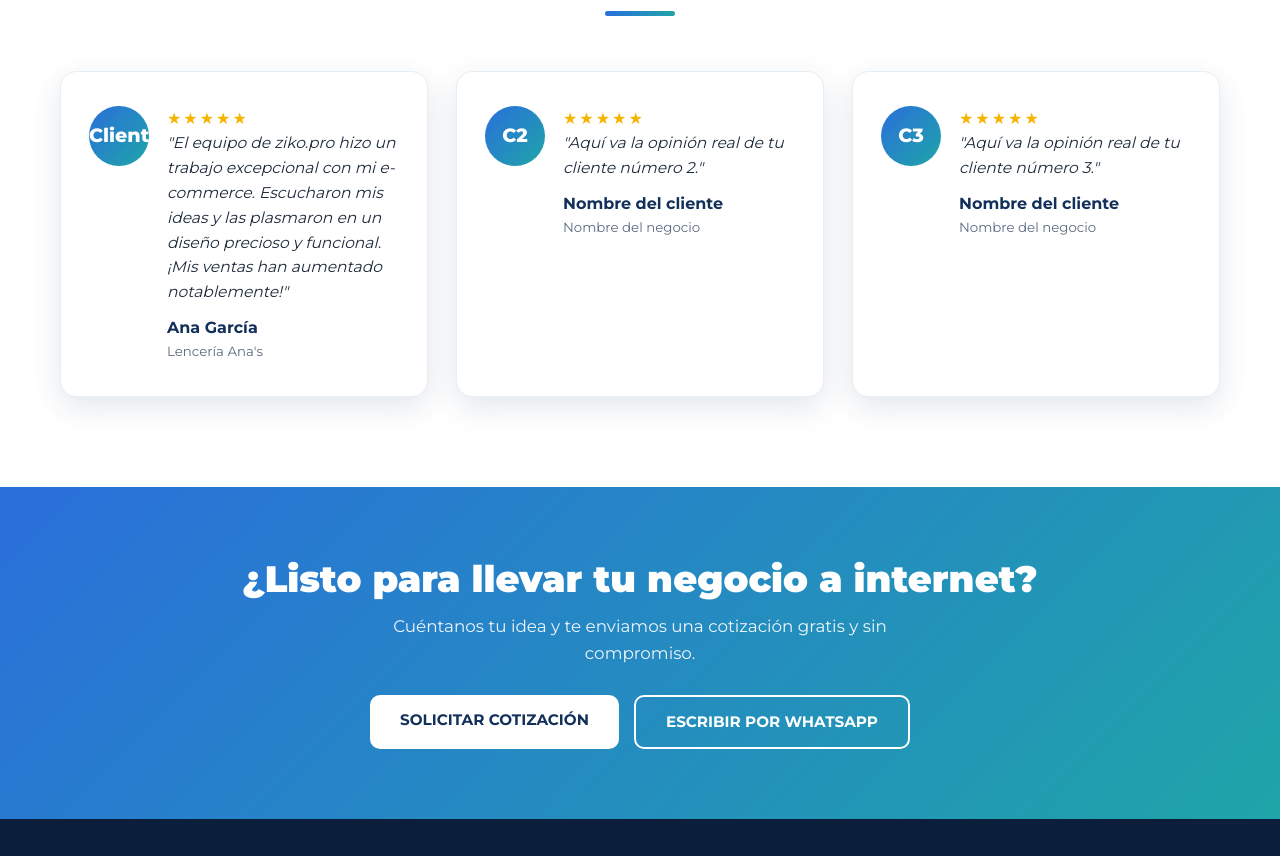
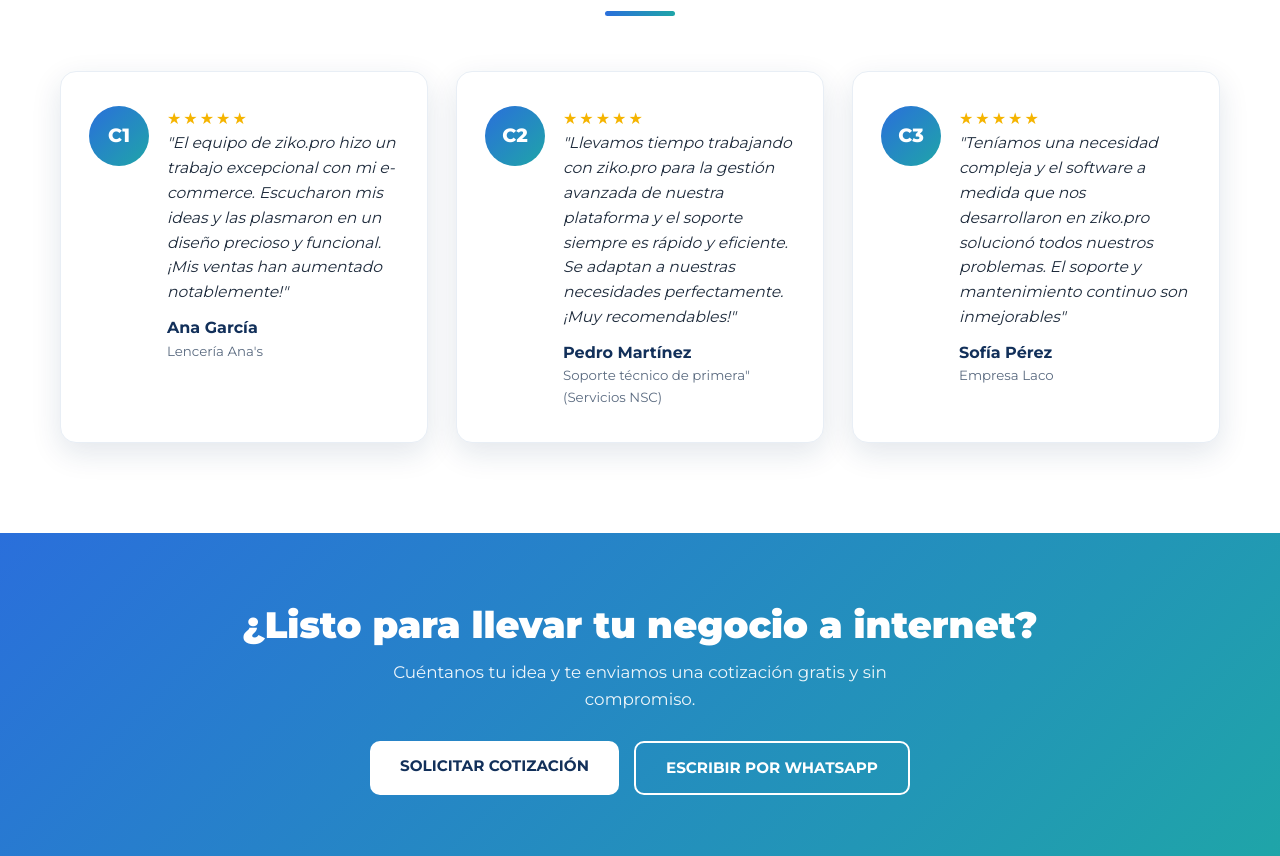
Before and after one commit to zikopro820/ziko, a plain HTML site: page index.html in a window 1280 px wide. Shown: the part 3776-4632 px from the top of the page. Drawn offline with Linux system fonts and the light colour scheme.

Commit message:
Update client testimonials in index.html

```diff
--- a/index.html
+++ b/index.html
@@ -182,7 +182,7 @@
       </div>
       <div class="grid-3">
         <div class="card testi reveal">
-          <div class="avatar">Cliente</div>
+          <div class="avatar">C1</div>
           <div>
             <div class="stars">★★★★★</div>
             <p>"El equipo de ziko.pro hizo un trabajo excepcional con mi e-commerce. Escucharon mis ideas y las plasmaron en un diseño precioso y funcional. ¡Mis ventas han aumentado notablemente!"</p>
@@ -193,16 +193,16 @@
           <div class="avatar">C2</div>
           <div>
             <div class="stars">★★★★★</div>
-            <p>"Aquí va la opinión real de tu cliente número 2."</p>
-            <strong>Nombre del cliente</strong><small>Nombre del negocio</small>
+            <p>"Llevamos tiempo trabajando con ziko.pro para la gestión avanzada de nuestra plataforma y el soporte siempre es rápido y eficiente. Se adaptan a nuestras necesidades perfectamente. ¡Muy recomendables!"</p>
+            <strong>Pedro Martínez</strong><small>Soporte técnico de primera" (Servicios NSC)</small>
           </div>
         </div>
         <div class="card testi reveal">
           <div class="avatar">C3</div>
           <div>
             <div class="stars">★★★★★</div>
-            <p>"Aquí va la opinión real de tu cliente número 3."</p>
-            <strong>Nombre del cliente</strong><small>Nombre del negocio</small>
+            <p>"Teníamos una necesidad compleja y el software a medida que nos desarrollaron en ziko.pro solucionó todos nuestros problemas. El soporte y mantenimiento continuo son inmejorables"</p>
+            <strong>Sofía Pérez</strong><small>Empresa Laco</small>
           </div>
         </div>
       </div>
```
